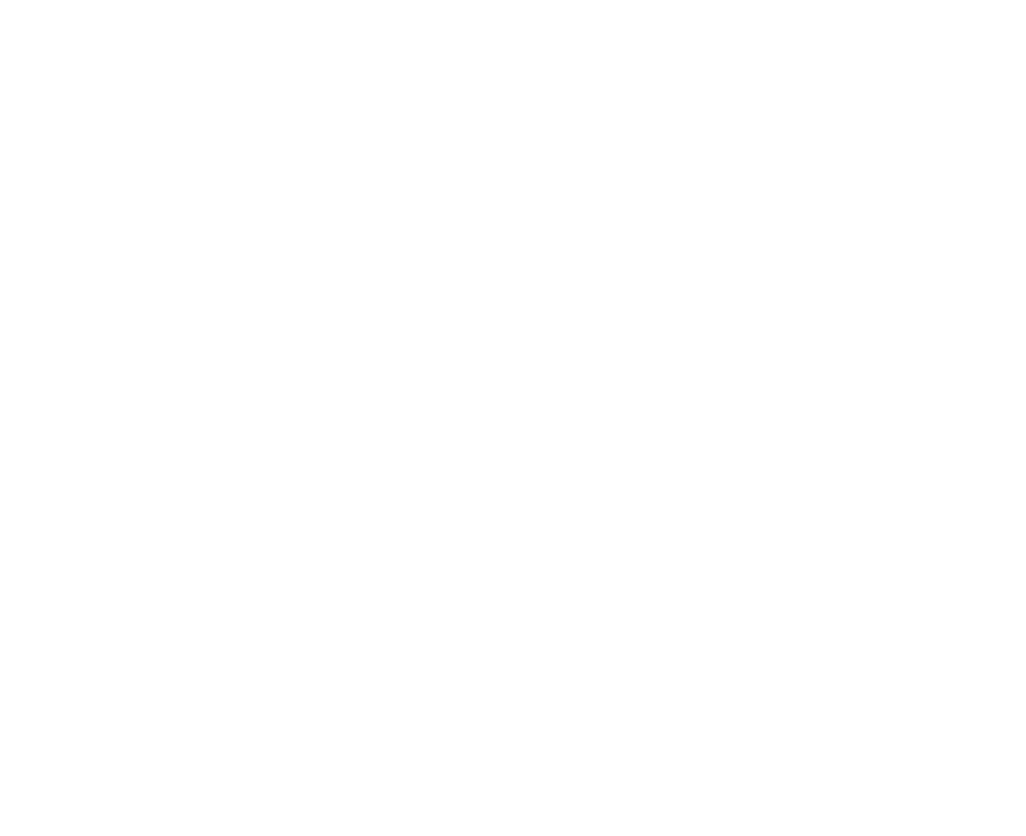
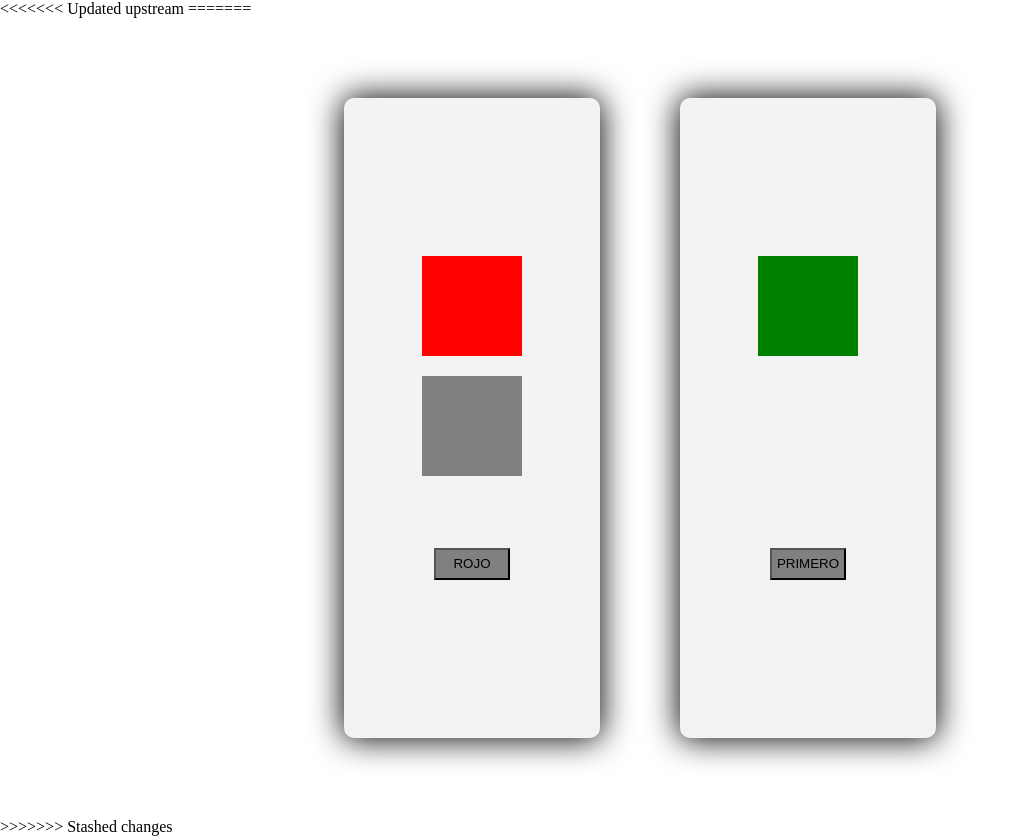
Before and after one commit to Almontoya02/ProjectOne, a plain HTML site: page index.html in a window 1280 px wide. Shown: the whole page, without its empty margins (0-1026 px from the left). Before the commit the page ends 800 px from the top, so only its background shows below. Drawn offline with Linux system fonts and the light colour scheme.

Commit message:
commitdesign

```diff
--- a/index.html
+++ b/index.html
@@ -9,7 +9,38 @@
 
 </head>
 <body>
+<<<<<<< Updated upstream
 
+=======
+    <div class="main-container">
+
+        <div class="left-container">
+            <div class="square1" id="squareOne">
+
+            </div>
+            <div class="square2" id="squeareTwo">
+
+            </div>
+
+            <button id="button1">ROJO</button>
+        </div>
+        <div class="center-container">
+
+                <div class="square1" id="squareThree">
+
+                </div>
+                <div class="square2" id="squareFour">
+
+                </div>
+
+                <button id="button1">PRIMERO</button>
+
+
+        </div>
+
+    </div>
+
+>>>>>>> Stashed changes
 </body>
 <script src="main.js"></script>
 </html>
--- a/styles.css
+++ b/styles.css
@@ -0,0 +1,71 @@
+*{
+    margin: 0;
+    padding: 0;
+}
+
+.main-container{
+    display: flex;
+    width: 100vw;
+    height: 100vh;
+
+    align-items: center;
+    justify-content: center;
+    flex-direction: row;
+    gap: 80px;
+}
+
+.left-container{
+    display: flex;
+    height: 80%;
+    width: 20%;
+    justify-content: center;
+    align-items: center;
+    flex-direction: column;
+    gap: 20px;
+    -webkit-box-shadow: 0px 0px 33px 1px #000000;
+    box-shadow: 0px 0px 33px 1px #000000;
+    border-radius: 10px;
+    background-color: rgb(243, 243, 243);
+}
+.square1{
+
+    width: 100px;
+    height: 100px;
+    background-color: red;
+}
+.square2{
+
+    width: 100px;
+    height: 100px;
+    background-color: grey;
+}
+#button1{
+    margin-top: 20%;
+    width: 30%;
+    height: 5%;
+    background-color: grey;
+}
+
+.center-container{
+
+    display: flex;
+    height: 80%;
+    width: 20%;
+    justify-content: center;
+    align-items: center;
+    flex-direction: column;
+    gap: 20px;
+    -webkit-box-shadow: 0px 0px 33px 1px #000000;
+    box-shadow: 0px 0px 33px 1px #000000;
+    border-radius: 10px;
+    background-color: rgb(243, 243, 243);
+}
+
+#squareThree{
+    background-color: green;
+}
+
+#squareFour{
+    background-color: transparent;
+
+}
```
